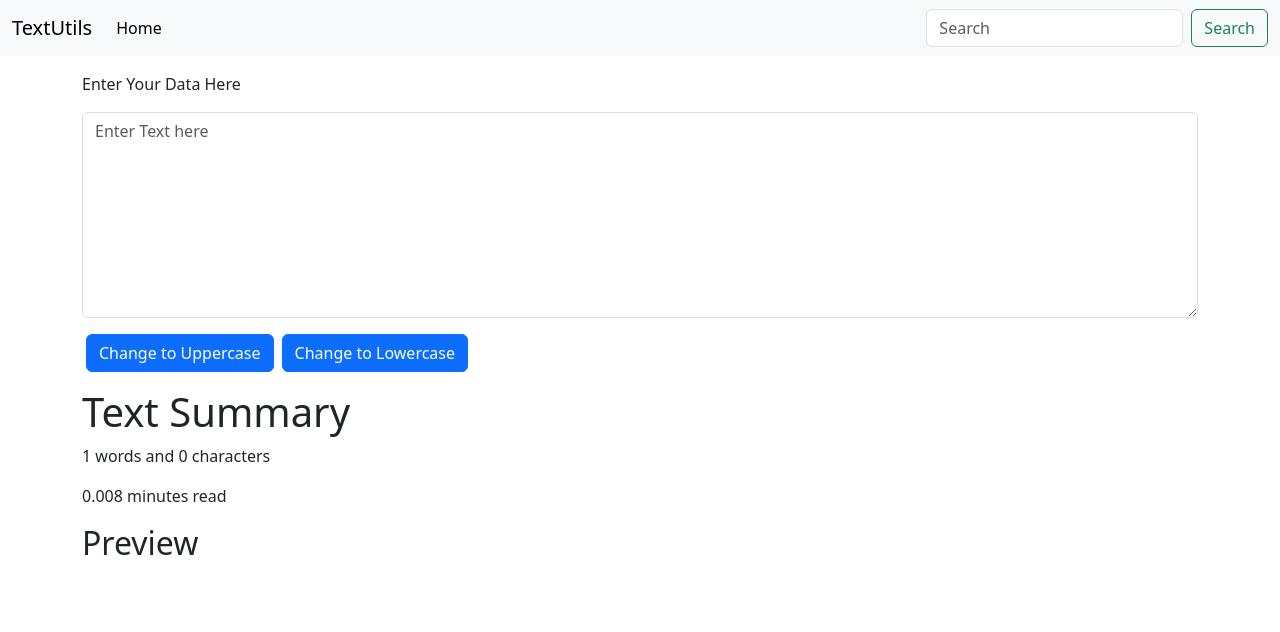
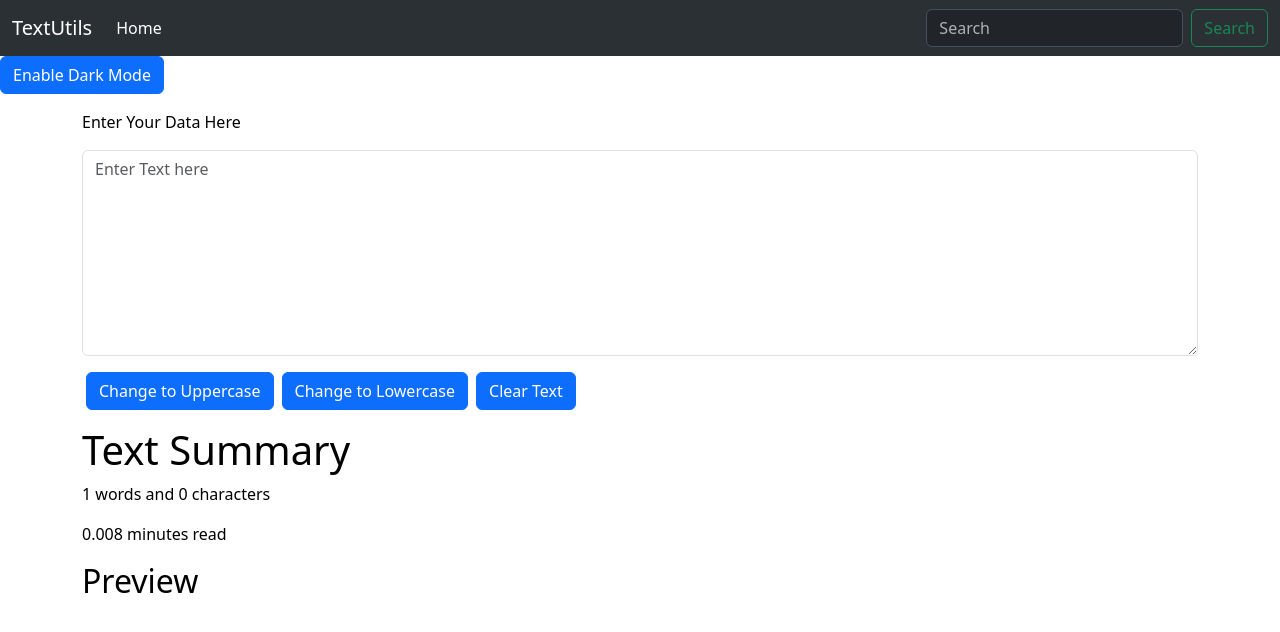
Before and after one commit to riteshsharma-pc/textutils, a React (Create React App) app: page / in a window 1280 px wide. Shown: the top 632 px of the page. Built offline with nearby package versions, Linux system fonts and the light colour scheme.

Commit message:
dark mode enabled

```diff
--- a/src/App.js
+++ b/src/App.js
@@ -1,15 +1,39 @@
+import { useState } from "react";
 import Navbar from "./components/Navbar";
 import Workspace from "./components/Workspace";
+function App() {
+  const [themeMode, setthemeMode] = useState({
+    color: 'black',
+    backgroundColor: 'white'
+  })
+  const [themeBtnText, setThemeBtnText] = useState('Enable Dark Mode')
 
-function App() {
+  const theme = () => {
+    if (themeMode.color === 'black') {
+      setthemeMode({
+        color: 'white',
+        backgroundColor: 'black'
+      })
+      setThemeBtnText('Enable Light Mode')
+
+    }
+    else {
+      setthemeMode({
+        color: 'black',
+        backgroundColor: 'white'
+      })
+      setThemeBtnText('Enable Dark Mode')
+    }
+  }
+
   return (
-    <>
-      <Navbar title="TextUtils" />
+    <><div style={themeMode}>
+      <Navbar title="TextUtils"/>
+      <button className="btn btn-primary" onClick={theme}>{themeBtnText}</button>
       <div className="container">
         <Workspace />
       </div>
-    </>
+      </div></>
   );
 }
-
 export default App;
--- a/src/components/Navbar.js
+++ b/src/components/Navbar.js
@@ -1,7 +1,7 @@
 export default function Navbar(props) {
     return (
         <>
-            <nav className="navbar navbar-expand-lg bg-body-tertiary">
+            <nav className="navbar navbar-expand-lg bg-dark bg-body-tertiary" data-bs-theme="dark">
                 <div className="container-fluid">
                     <a className="navbar-brand" href="/">{props.title}</a>
                     <button className="navbar-toggler" type="button" data-bs-toggle="collapse" data-bs-target="#navbarSupportedContent" aria-controls="navbarSupportedContent" aria-expanded="false" aria-label="Toggle navigation">
--- a/src/components/Workspace.js
+++ b/src/components/Workspace.js
@@ -7,10 +7,14 @@ export default function Workspace() {
     const lowercaseFunc = () => {
         setData(data.toLowerCase())
     }
+    const clearTextFunc = () => {
+        setData('')
+    }
     const [data, setData] = useState('')
     const handleChange = (event) => {
         setData(event.target.value);
     }
+
     return (
         <>
             <div className="form my-3">
@@ -18,6 +22,7 @@ export default function Workspace() {
                 <textarea className="form-control my-3" value={data} onChange={handleChange} placeholder="Enter Text here" rows="8" id="dataofuser"></textarea>
                 <button className="btn btn-primary mx-1" onClick={uppercaseFunc}>Change to Uppercase</button>
                 <button className="btn btn-primary mx-1" onClick={lowercaseFunc}>Change to Lowercase</button>
+                <button className="btn btn-primary mx-1" onClick={clearTextFunc}>Clear Text</button>
             </div>
             <div>
                 <h1>Text Summary</h1>
```
